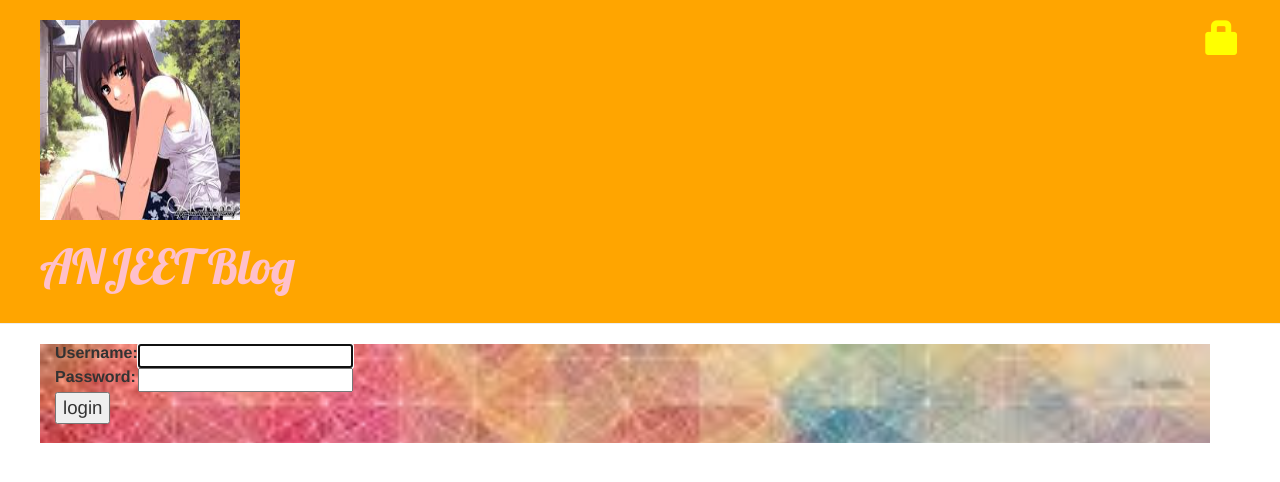
After one commit to anjeet/django-blog, a Django app: page /accounts/login/ in a window 1280 px wide. The commit adds this page. Shown: the top 482 px of the page. Run offline with Django 3.2, Linux system fonts and the light colour scheme; some libraries are stand-ins or nearby versions.

Commit message:
Login authentication added

```diff
--- a/blog/templates/blog/base.html
+++ b/blog/templates/blog/base.html
@@ -18,7 +18,10 @@
             {% if user.is_authenticated %}
              <a href="{% url 'post_new' %}" class="top-menu"><span class="glyphicon glyphicon-plus"></span></a>
              <a href="{% url 'post_draft_list' %}" class="top-menu"><span class="glyphicon glyphicon-edit"></span></a>
-            {% endif %}
+             <p class="top-menu">Hello {{ user.username }} <small>(<a href="{% url 'logout' %}">Log out</a>)</small></p>
+             {% else %}
+             <a href="{% url 'login' %}" class="top-menu"><span class="glyphicon glyphicon-lock"></span></a>
+             {% endif %}
             <h1><a href="{% url 'post_list' %}">ANJEET Blog</a></h1>
 
 
--- /dev/null
+++ b/blog/templates/registration/login.html
@@ -0,0 +1,24 @@
+{% extends "blog/base.html" %}
+
+{% block content %}
+    {% if form.errors %}
+        <p>Your username and password didn't match. Please try again.</p>
+    {% endif %}
+
+    <form method="post" action="{% url 'login' %}">
+    {% csrf_token %}
+        <table>
+        <tr>
+            <td>{{ form.username.label_tag }}</td>
+            <td>{{ form.username }}</td>
+        </tr>
+        <tr>
+            <td>{{ form.password.label_tag }}</td>
+            <td>{{ form.password }}</td>
+        </tr>
+        </table>
+
+        <input type="submit" value="login" />
+        <input type="hidden" name="next" value="{{ next }}" />
+    </form>
+{% endblock %}
--- a/blog/views.py
+++ b/blog/views.py
@@ -1,3 +1,4 @@
+from django.contrib.auth.decorators import login_required
 from django.shortcuts import render,get_object_or_404
 from django.shortcuts import redirect
 from django.utils import timezone
@@ -13,6 +14,7 @@ def post_detail(request,pk):
     post=get_object_or_404(Post,pk=pk)
     return render(request, 'blog/post_detail.html',{'post' : post})
 
+@login_required
 def post_new(request):
     if request.method == "POST":
         form = PostForm(request.POST)
@@ -26,6 +28,7 @@ def post_new(request):
         form = PostForm()
     return render(request, 'blog/post_edit.html', {'form': form})
 
+@login_required
 def post_edit(request, pk):
     post = get_object_or_404(Post, pk=pk)
     if request.method == "POST":
@@ -40,15 +43,18 @@ def post_edit(request, pk):
         form = PostForm(instance=post)
     return render(request, 'blog/post_edit.html', {'form': form})
 
+@login_required
 def post_draft_list(request):
     posts = Post.objects.filter(published_date__isnull=True).order_by('created_date')
     return render(request, 'blog/post_draft_list.html', {'posts': posts})
 
+@login_required
 def post_publish(request, pk):
     post = get_object_or_404(Post, pk=pk)
     post.publish()
     return redirect('post_detail', pk=pk)
 
+@login_required
 def post_remove(request, pk):
     post = get_object_or_404(Post, pk=pk)
     post.delete()
--- a/myblog/settings.py
+++ b/myblog/settings.py
@@ -83,3 +83,4 @@ USE_TZ = True
 # https://docs.djangoproject.com/en/1.7/howto/static-files/
 
 STATIC_URL = '/static/'
+LOGIN_REDIRECT_URL = '/'
--- a/myblog/urls.py
+++ b/myblog/urls.py
@@ -1,11 +1,11 @@
 from django.conf.urls import patterns, include, url
 from django.contrib import admin
+from django.contrib.auth import views
 
-urlpatterns = patterns('',
-    # Examples:
-    # url(r'^$', 'myblog.views.home', name='home'),
-    # url(r'^blog/', include('blog.urls')),
 
+urlpatterns = patterns(
     url(r'^admin/', include(admin.site.urls)),
+    url(r'^accounts/login/$', views.login, name='login'),
+    url(r'^accounts/logout/$', views.logout, name='logout', kwargs={'next_page': '/'}),
     url(r'', include('blog.urls')),
 )
```
Also changed, not shown: 3 other files.
